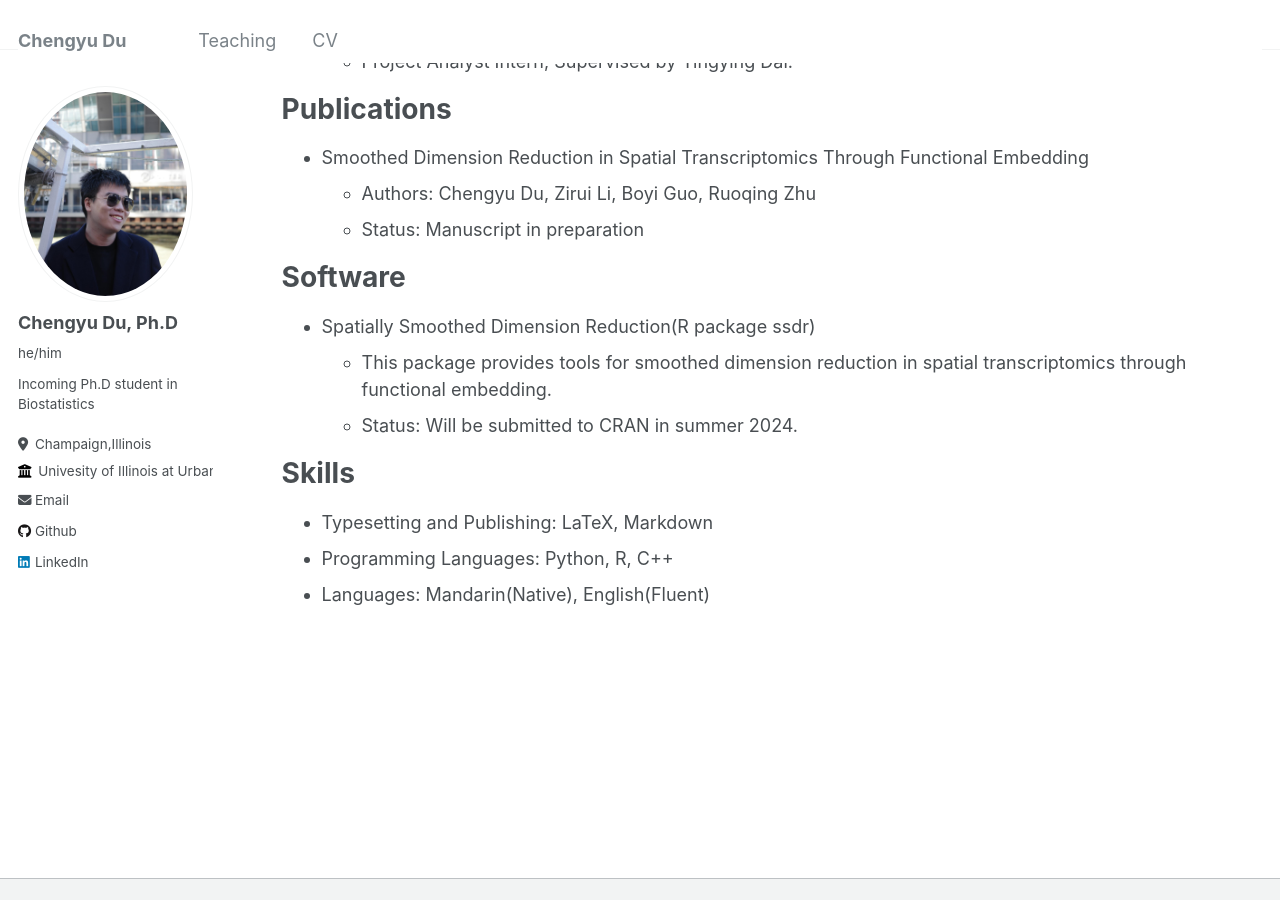
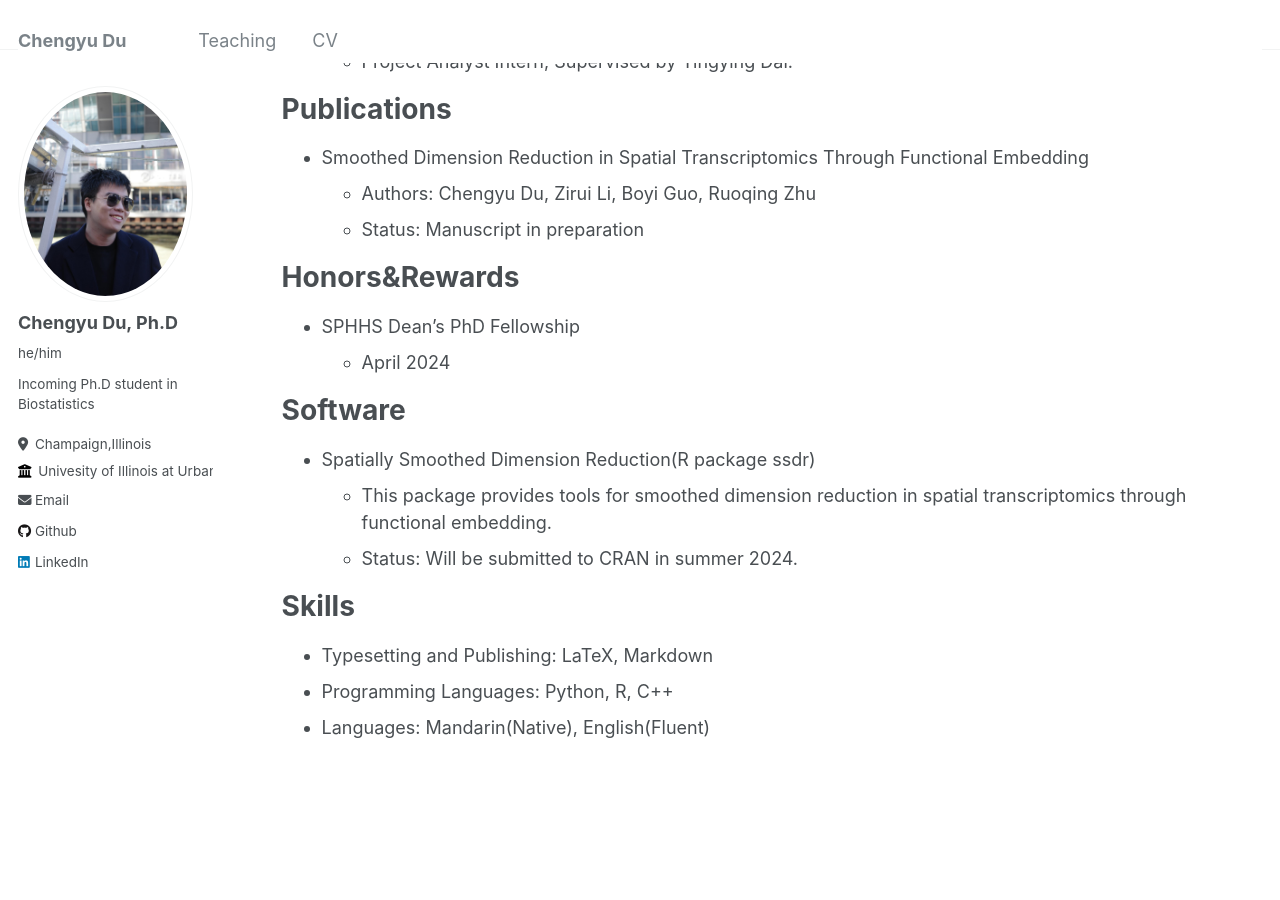
Before and after one commit to ChengyuRicardoDu/ChengyuRicardoDu.github.io, a Jekyll site: the page built from _pages/cv.md, in a window 1280 px wide and 900 px high, scrolled down 722 px. Built offline with Jekyll 4.4.1, drawn with Linux system fonts in a browser that asks for light colours.

Commit message:
Update cv.md

```diff
--- a/_pages/cv.md
+++ b/_pages/cv.md
@@ -41,6 +41,11 @@ Publications
   * Authors: Chengyu Du, Zirui Li, Boyi Guo, Ruoqing Zhu
   * Status: Manuscript in preparation
 
+Honors&Rewards
+======
+* SPHHS Dean’s PhD Fellowship
+  * April 2024
+
 Software
 ======
 
```
